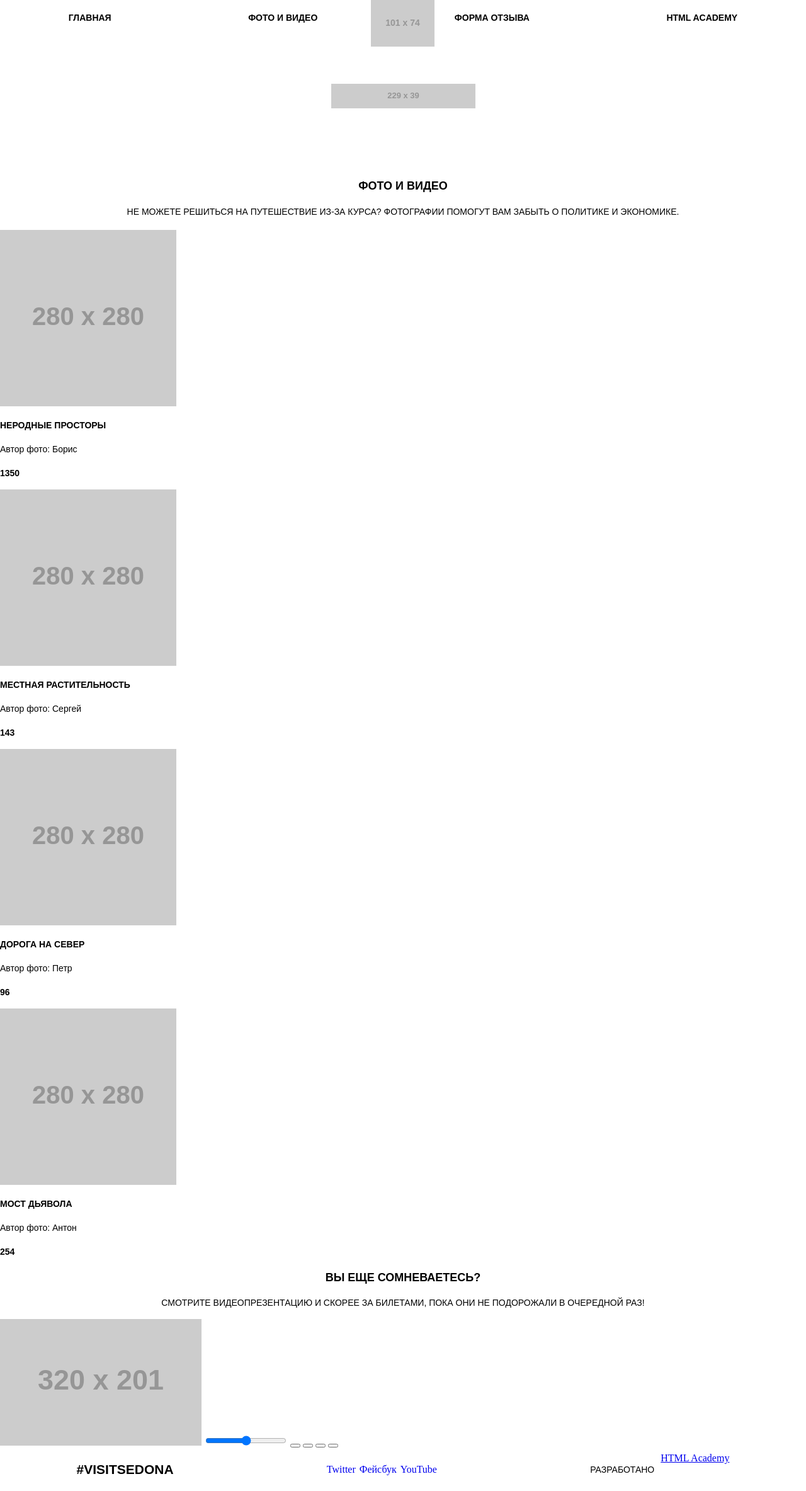
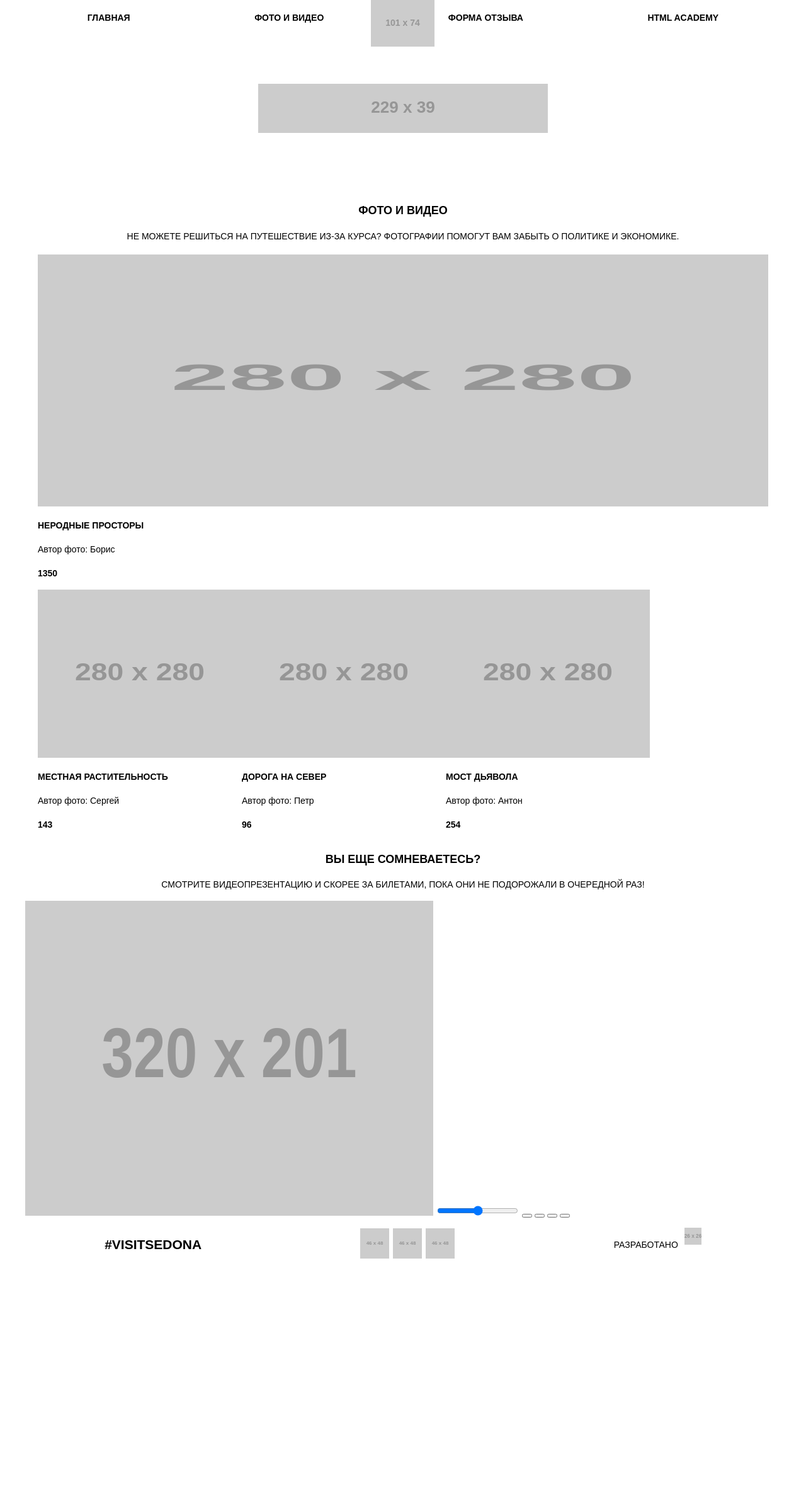
Before and after one commit to toffee-web/1355293-sedona-21, a website: page source/photo.html in a window 1280 px wide. Shown: the whole page at 63% size. After the commit the page ends 2018 px from the top, so only its background shows below. Drawn offline with nearby package versions, Linux system fonts and the light colour scheme; files that its build step writes are made by us from their sources; placeholder pictures from the web are drawn by us; a web font is replaced by a local one.

Commit message:
Адаптивная сетка для страницы каталога

```diff
--- a/source/photo.html
+++ b/source/photo.html
@@ -8,7 +8,7 @@
   <link href="css/style.css" rel="stylesheet">
 </head>
 
-<body class="page-body">
+<body class="page-body container">
   <header class="page-header">
     <a class="page-header__logo" href="index.html">
       <img src="https://via.placeholder.com/101x74" width="101" height="74" alt="Логотип">
@@ -43,7 +43,7 @@
       </div>
     </nav>
     <div class="page-header__img">
-      <img src="https://via.placeholder.com/229x39" width="229" height="39" alt="Седона">
+      <img class="page-header__img-size" src="https://via.placeholder.com/229x39" width="229" height="39" alt="Седона">
     </div>
   </header>
   <main class="page-main">
@@ -55,7 +55,7 @@
     <section class="photo">
       <ul class="photo__list">
         <li class="photo__item catalog">
-          <img class="catalog__image" src="https://via.placeholder.com/280x280" alt="Неродные просторы" width="280" height="280">
+          <img class="catalog__image catalog__image--big" src="https://via.placeholder.com/280x280" alt="Неродные просторы" width="280" height="280">
           <p class="catalog__name">Неродные просторы</p>
           <p class="catalog__author-name">Автор фото: Борис</p>
           <p class="catalog__like">1350</p>
@@ -83,7 +83,7 @@
     <section class="video">
       <h2 class="video__title">Вы еще сомневаетесь?</h2>
       <p class="video__text">Смотрите видеопрезентацию и скорее за билетами, пока они не подорожали в очередной раз!</p>
-      <img src="https://via.placeholder.com/320x201" width="320" height="201" alt="Видео">
+      <img class="video__img" src="https://via.placeholder.com/320x201" width="320" height="201" alt="Видео">
       <input type="range" class="video__range">
       <button class="video__play" type="button"></button>
       <button class="video__replay" type="button"></button>
@@ -98,20 +98,28 @@
     <ul class="page-footer__social">
       <li class="page-footer__social-item">
         <a class="page-footer__social-link page-footer__social-link--twitter" href="https://twitter.com/htmlacademy_ru"
-          target="_blank">Twitter</a>
+          target="_blank">
+          <img src="https://via.placeholder.com/46x48" width="46" height="48" alt="Twitter">
+        </a>
       </li>
       <li class="page-footer__social-item">
-        <a class="page-footer__social-link page-footer__social-link--facebook" href="https://www.facebook.com/htmlacademy"
-          target="_blank">Фейсбук</a>
+        <a class="page-footer__social-link page-footer__social-link--facebook"
+          href="https://www.facebook.com/htmlacademy" target="_blank">
+          <img src="https://via.placeholder.com/46x48" width="46" height="48" alt="facebook">
+        </a>
       </li>
       <li class="page-footer__social-item">
-        <a class="page-footer__social-link page-footer__social-link--youtube" href="https://www.youtube.com/user/htmlacademyru"
-          target="_blank">YouTube</a>
+        <a class="page-footer__social-link page-footer__social-link--youtube"
+          href="https://www.youtube.com/user/htmlacademyru" target="_blank">
+          <img src="https://via.placeholder.com/46x48" width="46" height="48" alt="YouTube">
+        </a>
       </li>
     </ul>
     <div class="page-footer__copyright">
       <p class="page-footer__copyright-text">Разработано</p>
-      <a class="page-footer__copyright-link" href="https://htmlacademy.ru/intensive/adaptive">HTML Academy</a>
+      <a class="page-footer__copyright-link" href="https://htmlacademy.ru/intensive/adaptive">
+        <img src="https://via.placeholder.com/26.9x34.1" width="27" height="34" alt="htmlacademy">
+      </a>
     </div>
   </footer>
 </body>
--- a/source/sass/blocks/page-header.scss
+++ b/source/sass/blocks/page-header.scss
@@ -35,3 +35,15 @@
   padding-top: 77px;
   padding-bottom: 91px;
 }
+
+.page-header__img-size {
+  width: 229px;
+
+  @media (min-width: $tablet-width) {
+    width: 457px;
+  }
+
+  @media (min-width: $desktop-width) {
+    width: 460px;
+  }
+}
--- a/source/sass/blocks/photo.scss
+++ b/source/sass/blocks/photo.scss
@@ -1,4 +1,29 @@
 .photo__list {
   list-style: none;
-  padding: 0;
+  padding: 0 20px;
+
+  @media (min-width: $tablet-width) {
+    /*padding: 0 60px;*/
+    display: flex;
+    flex-direction: row;
+    flex-wrap: wrap;
+  }
 }
+
+.catalog__image {
+  @media (min-width: $tablet-width) {
+    width: 324px;
+    height: 267px;
+  }
+
+  &--big {
+    @media (min-width: $tablet-width) {
+      width: 648px;
+      height: 400px;
+    }
+
+    @media (min-width: $desktop-width) {
+      width: 100vw;
+    }
+  }
+}
--- a/source/sass/blocks/video.scss
+++ b/source/sass/blocks/video.scss
@@ -1,3 +1,11 @@
+.video__img {
+  @media (min-width: $tablet-width) {
+    width: 648px;
+    height: 500px;
+    margin: 0 auto;
+  }
+}
+
 .video__title {
   font-family: "PT Sans", "Arial", sans-serif;
   font-weight: bold;
```
